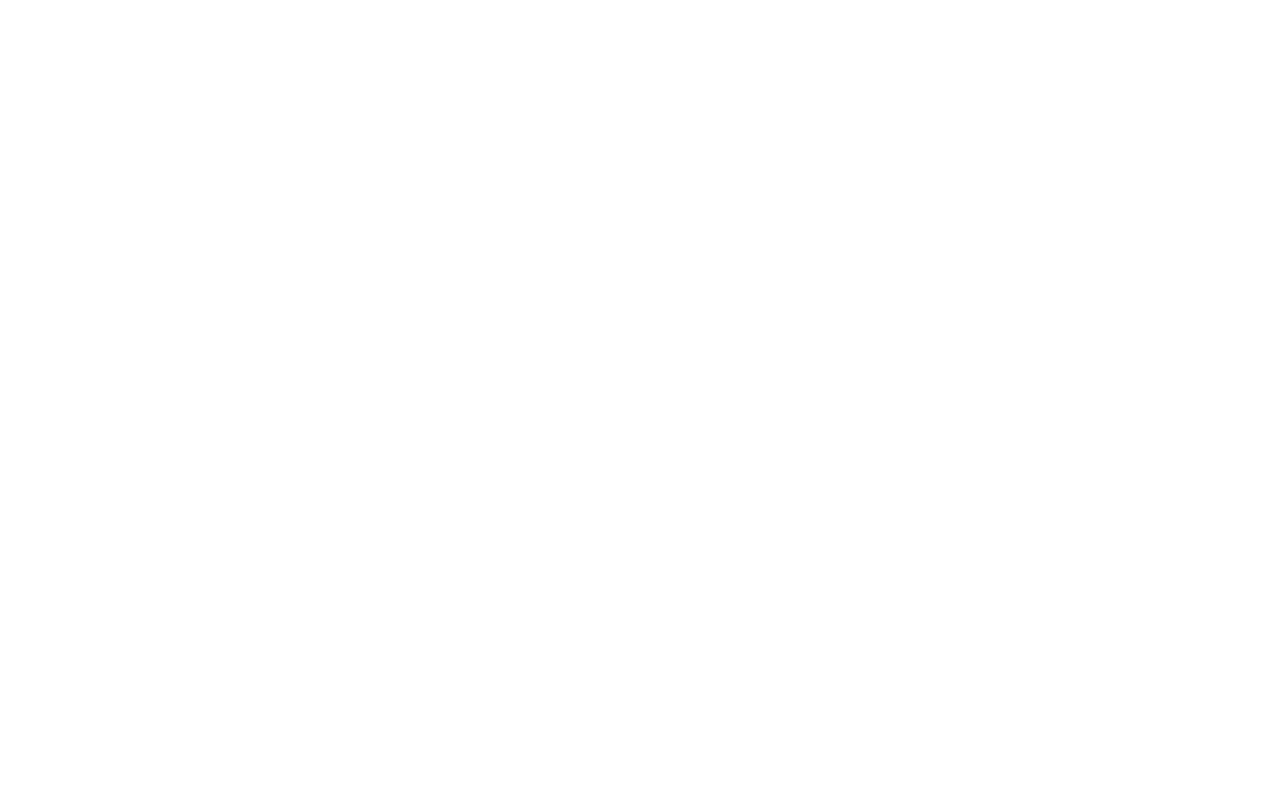
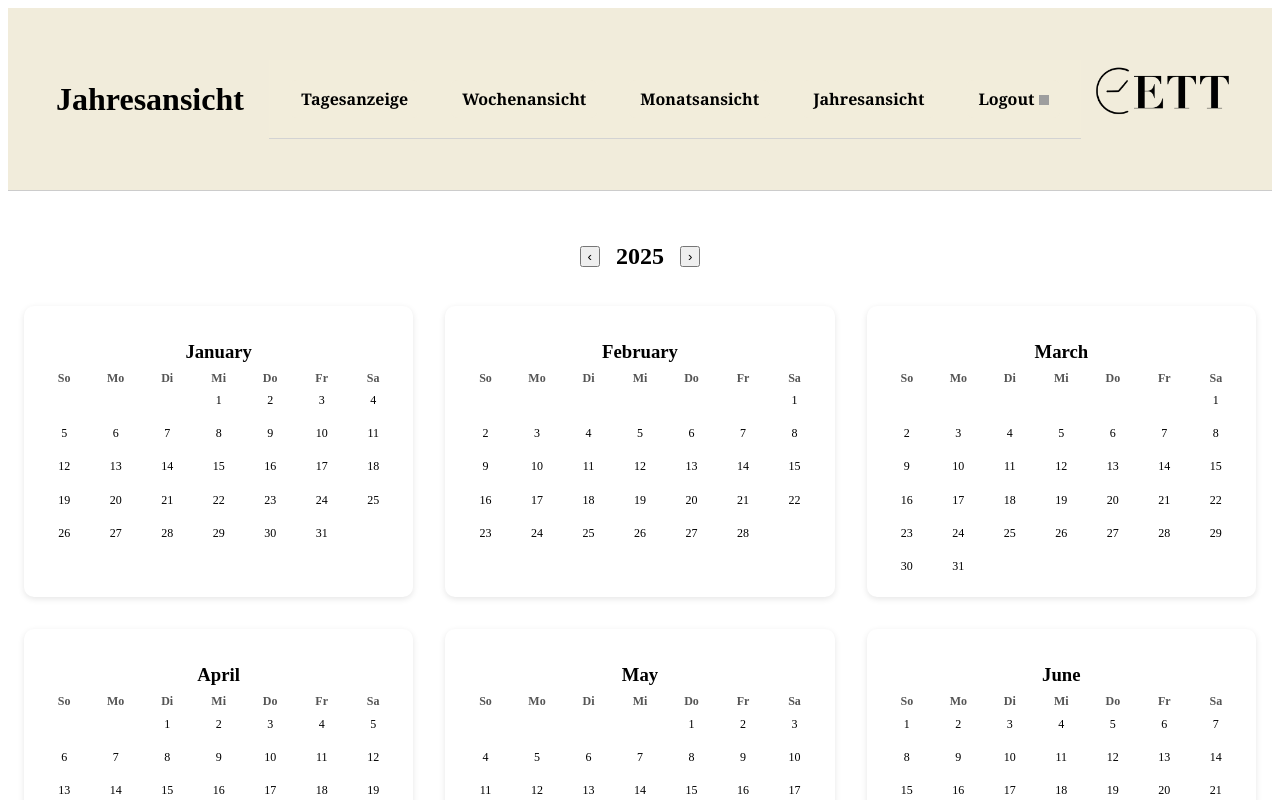
Before and after one commit to on24FeLi/ETT2.0, a Vue app: page /Jahresansicht in a window 1280 px wide. Before the commit this address had no page. Shown: the top 800 px of the page. Built offline with nearby package versions, Linux system fonts and the light colour scheme; grey boxes are pictures that could not be loaded.

Commit message:
jahresansicht

```diff
--- a/src/components/kalenderansicht.vue
+++ b/src/components/kalenderansicht.vue
@@ -102,7 +102,6 @@ function calculateDifference(workinghours) {
 </script>
 
 <template>
-  <navigation></navigation>
 
     <div class="calendar">
       <div class="calendar-header">
--- a/src/components/navigation.vue
+++ b/src/components/navigation.vue
@@ -21,6 +21,7 @@ function logout() {
           <a href="Tagesanzeige">Tagesanzeige</a>
           <a href="Wochenansicht">Wochenansicht</a>
           <a href="Monatsansicht">Monatsansicht</a>
+          <a href="Jahresansicht">Jahresansicht</a>
           <a v-if="showDashboard" href="Dashboard">Dashboard</a>
           <button @click="logout" id="logout">Logout
             <img src="/public/rechter-pfeil.png" alt="Logout"/>
--- a/src/router/index.js
+++ b/src/router/index.js
@@ -6,6 +6,7 @@ import Dashboard from '../views/Dashboard.vue'
 import Wochenansicht from '@/views/Wochenansicht.vue';
 import Splash from '@/components/Splash.vue';
 import Monatsansicht from '../views/Monatsansicht.vue';
+import Jahresansicht from '@/views/Jahresansicht.vue';
 //import { hasRole } from '../utils/auth';
 
 const routes = [
@@ -15,7 +16,8 @@ const routes = [
     { path: '/dashboard', component: Dashboard },
     { path: '/Wochenansicht', component: Wochenansicht },
     { path: '/', component: Splash },
-    { path: '/Monatsansicht', component: Monatsansicht}
+    { path: '/Monatsansicht', component: Monatsansicht},
+    {path: '/Jahresansicht', component: Jahresansicht}
 ];
 
 const router = createRouter({
--- /dev/null
+++ b/src/views/Jahresansicht.vue
@@ -0,0 +1,225 @@
+<script setup>
+import { ref } from 'vue'
+import navigation from '@/components/navigation.vue';
+import { getWorkTimesByUser } from '@/utils/Arbeitszeiten'
+
+const user = JSON.parse(localStorage.getItem('loggedInUser'));
+const userId = user?.id ?? null;
+const arbeitszeitTyp = user?.arbeitszeitTyp ?? "Vollzeit";
+
+const year = ref(new Date().getFullYear())
+
+// Für jeden Monat: ausgewähltes Datum + gefilterte Einträge
+const selectedDates = ref(Array(12).fill(null));
+const filteredEntries = ref(Array(12).fill([]));
+
+function renderMonthCalendar(month, year) {
+  const firstDay = new Date(year, month, 1).getDay();
+  const daysInMonth = new Date(year, month + 1, 0).getDate();
+
+  const tempDays = [];
+  for (let i = 0; i < firstDay; i++) tempDays.push('');
+  for (let i = 1; i <= daysInMonth; i++) tempDays.push(i);
+  return tempDays;
+}
+
+function getDayClass(day, month) {
+  if (!day || !userId) return 'empty';
+
+  const m = String(month + 1).padStart(2, '0');
+  const d = String(day).padStart(2, '0');
+  const fullDate = `${year.value}-${m}-${d}`;
+
+  const allUserEntries = getWorkTimesByUser(userId);
+  const entry = allUserEntries.find(e => e.date === fullDate);
+
+  if (entry) {
+    const sollStunden = arbeitszeitTyp === 'Teilzeit' ? 6 : 8;
+    const gearbeitet = parseFloat(entry.workinghours);
+    return gearbeitet >= sollStunden ? 'enough-worked' : 'not-enough-worked';
+  }
+
+  return '';
+}
+
+function selectDate(day, month) {
+  if (!day || !userId) return;
+
+  const m = String(month + 1).padStart(2, '0');
+  const d = String(day).padStart(2, '0');
+  const fullDate = `${year.value}-${m}-${d}`;
+
+  selectedDates.value[month] = fullDate;
+
+  const allUserEntries = getWorkTimesByUser(userId);
+  filteredEntries.value[month] = allUserEntries.filter(e => e.date === fullDate);
+}
+
+function calculateDifference(workinghours) {
+  const sollStunden = arbeitszeitTyp === 'Teilzeit' ? 6 : 8;
+  return (parseFloat(workinghours) - sollStunden).toFixed(2);
+}
+
+function prevYear() {
+  year.value--;
+  selectedDates.value = Array(12).fill(null);
+  filteredEntries.value = Array(12).fill([]);
+}
+
+function nextYear() {
+  year.value++;
+  selectedDates.value = Array(12).fill(null);
+  filteredEntries.value = Array(12).fill([]);
+}
+</script>
+<template>
+     <header>
+      <h1>Jahresansicht</h1>
+      <navigation></navigation>
+    </header>
+
+    <div class="year-header">
+      <button @click="prevYear">‹</button>
+      <h2>{{ year }}</h2>
+      <button @click="nextYear">›</button>
+    </div>
+
+    <div class="year-grid">
+      <div v-for="month in 12" :key="month" class="month">
+        <h3>{{ new Date(year, month - 1).toLocaleString('default', { month: 'long' }) }}</h3>
+
+        <div class="calendar-days">
+          <div v-for="d in ['So','Mo','Di','Mi','Do','Fr','Sa']" :key="d">{{ d }}</div>
+        </div>
+
+        <div class="calendar-dates">
+          <div
+            v-for="(day, idx) in renderMonthCalendar(month - 1, year)"
+            :key="idx"
+            :class="getDayClass(day, month - 1)"
+            @click="selectDate(day, month - 1)">
+            {{ day }}
+          </div>
+        </div>
+
+        <!-- Einträge direkt unter dem Monat -->
+        <div v-if="selectedDates[month - 1]" class="entries-section">
+          <h4>Zeiteinträge für {{ new Date(selectedDates[month - 1]).toLocaleDateString('de-DE') }}</h4>
+
+          <div v-if="filteredEntries[month - 1].length">
+            <table class="arbeitszeiten-tabelle">
+              <thead>
+                <tr>
+                  <th>Beginn</th>
+                  <th>Ende</th>
+                  <th>Arbeitszeit (h)</th>
+                  <th>Überstunden</th>
+                </tr>
+              </thead>
+              <tbody>
+                <tr v-for="(entry, index) in filteredEntries[month - 1]" :key="index">
+                  <td>{{ entry.start }}</td>
+                  <td>{{ entry.end }}</td>
+                  <td>{{ entry.workinghours }}</td>
+                  <td>{{ calculateDifference(entry.workinghours) }}</td>
+                </tr>
+              </tbody>
+            </table>
+          </div>
+          <p v-else>Keine Zeiteinträge für diesen Tag.</p>
+        </div>
+      </div>
+    </div>
+  </template>
+
+  <style scoped>
+  header {
+  background-color: #f1ecdb;
+  display: flex;
+  justify-content: space-between;
+  align-items: center;
+  padding: 1rem 2rem;
+  border-bottom: 1px solid #ccc;
+}
+
+header h1 {
+  font-size: 2rem;
+  padding: 0.2rem 1rem;
+  display: inline-block;
+}
+  .year-header {
+    display: flex;
+    justify-content: center;
+    align-items: center;
+    gap: 1rem;
+    margin-top: 2rem;
+  }
+
+  .year-grid {
+    display: grid;
+    grid-template-columns: repeat(3, 1fr);
+    gap: 2rem;
+    padding: 1rem;
+  }
+
+  .month {
+    background: #fff;
+    padding: 1rem;
+    border-radius: 10px;
+    box-shadow: 0 2px 6px rgba(0,0,0,0.1);
+  }
+  .enough-worked {
+  background-color: #d4edda; /* sanftes Grün */
+  border: 1px solid #28a745;
+  color: #155724;
+  font-weight: bold;
+}
+
+.not-enough-worked {
+  background-color: #f8d7da; /* sanftes Rot */
+  border: 1px solid #dc3545;
+  color: #721c24;
+  font-weight: bold;
+}
+  .month h3 {
+    text-align: center;
+    margin-bottom: 0.5rem;
+  }
+  .calendar-dates div:hover {
+  background-color: #d1e0ff;
+  cursor: pointer;
+}
+
+.enough-worked:hover,
+.not-enough-worked:hover {
+  opacity: 0.9;
+}
+  .calendar-days, .calendar-dates {
+    display: grid;
+    grid-template-columns: repeat(7, 1fr);
+    text-align: center;
+    gap: 0.2rem;
+  }
+
+  .calendar-days div {
+    font-weight: bold;
+    font-size: 0.75rem;
+    color: #555;
+  }
+
+  .calendar-dates div {
+    height: 30px;
+    font-size: 0.75rem;
+    background-color: #f0f0f0;
+    border-radius: 4px;
+    display: flex;
+    align-items: center;
+    justify-content: center;
+    cursor: pointer;
+  }
+
+  .calendar-dates div.empty {
+    background-color: transparent;
+    cursor: default;
+  }
+  </style>
```
